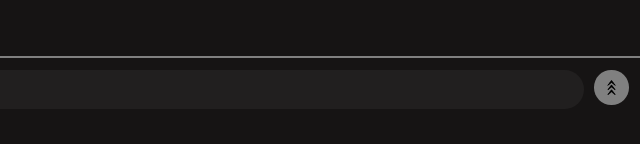
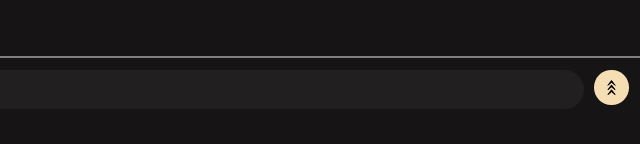
Before and after one commit to Ivyson/Chat-Bot, a plain HTML site: page Index.html in a window 1280 px wide. In both pictures the pointer is over the picture 1251 px from the left and 581 px from the top of the page. Shown: the part 494-638 px from the top of the page, 640-1280 px from the left. Drawn offline with Linux system fonts and the light colour scheme.

Commit message:
Auto-Push

```diff
--- a/style.css
+++ b/style.css
@@ -121,7 +121,11 @@ button{
     height: 90%;
     background-color: grey;
     border-radius: 50%;
+    transition: background-color 0.5s ease-in-out;
     /* width: 70%; */
     /* margin-left: 10px; */
     /* cursor: pointer; */
 }
+.messages #Send-pic:hover{
+    background-color: wheat;
+}
```
